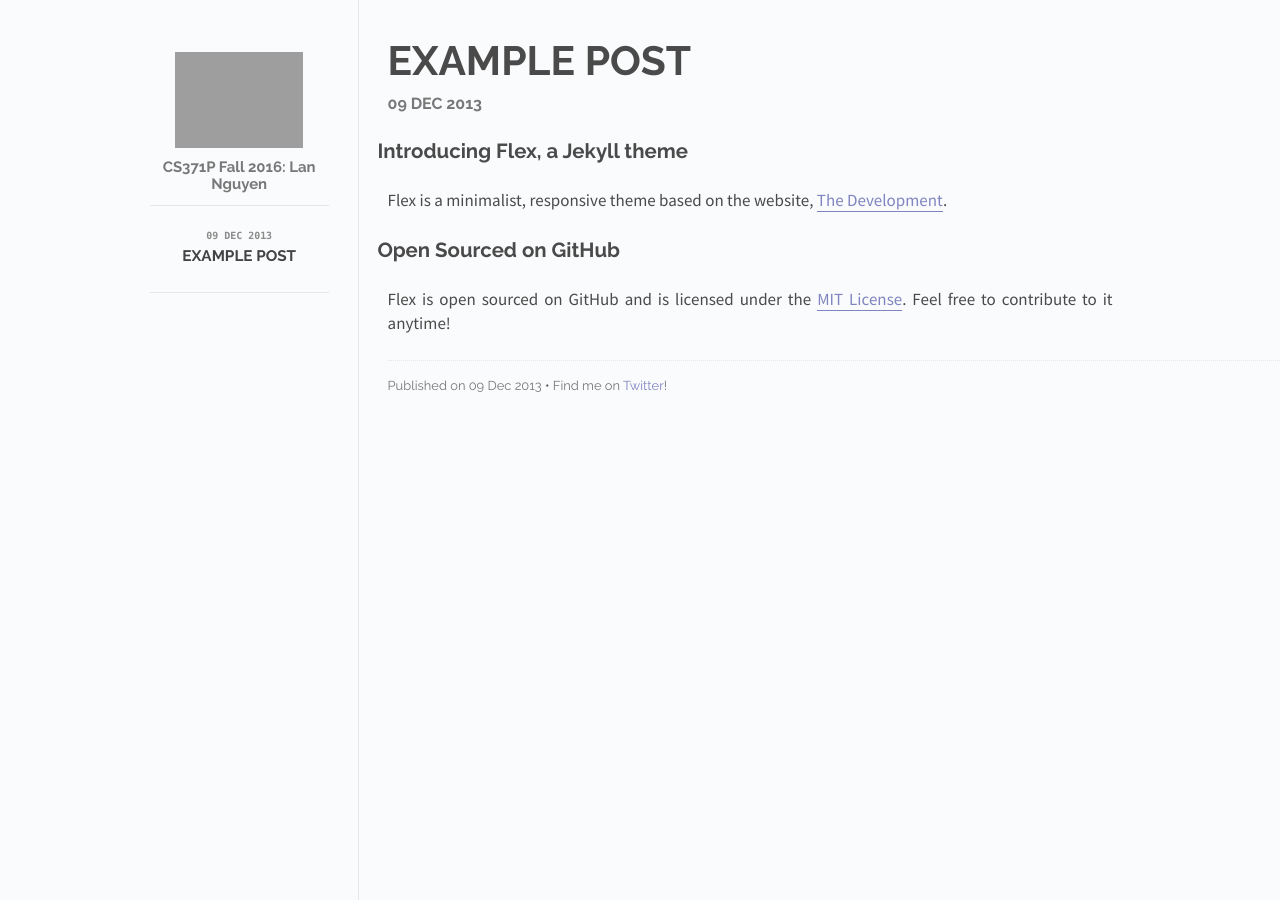
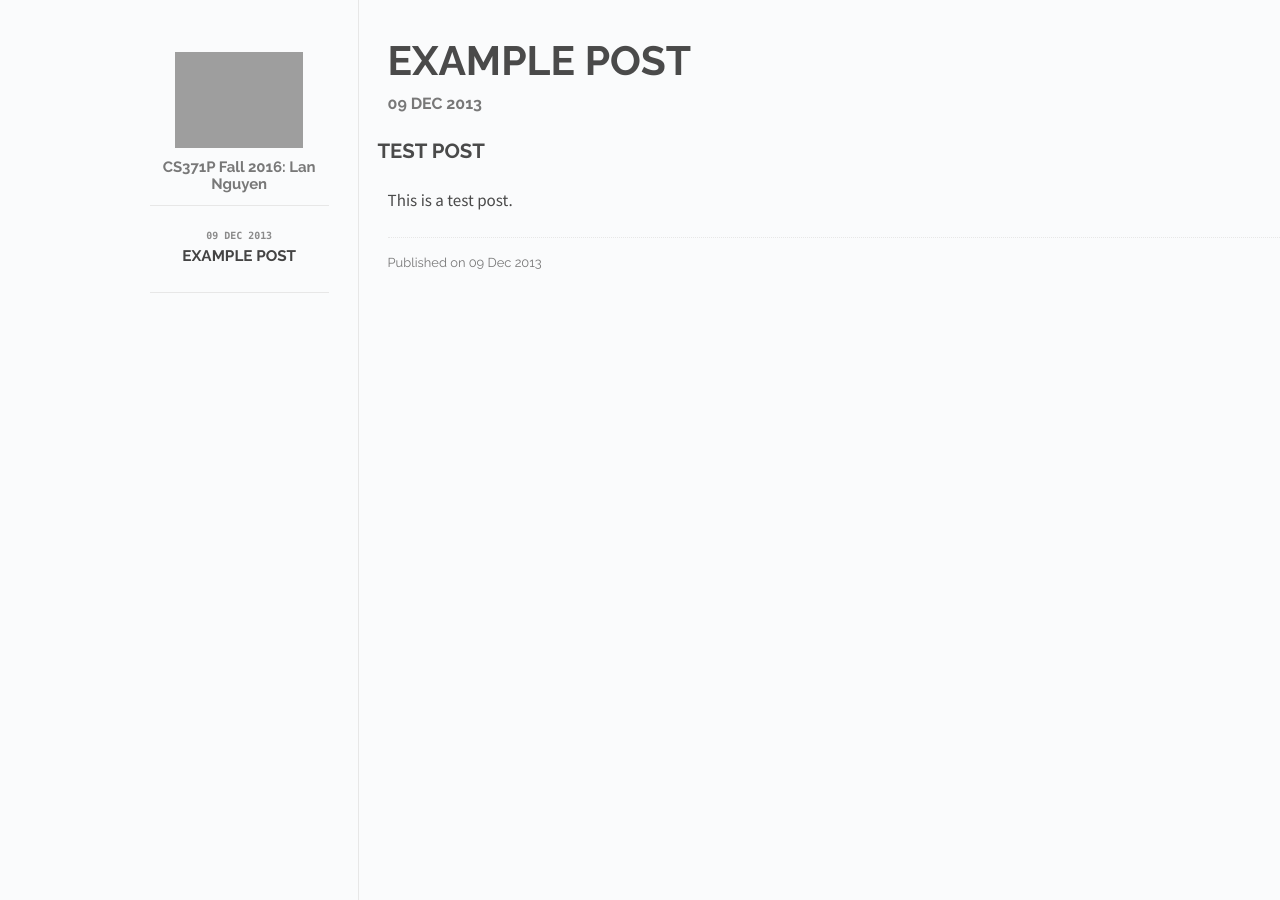
Before and after one commit to chareth/cs371p-blog, a Jekyll site: the page built from _posts/2013-12-09-example-post.md, in a window 1280 px wide. Built offline with Jekyll 4.4.1, drawn with Linux system fonts in a browser that asks for light colours.

Commit message:
removed social media links

```diff
--- a/_config.yml
+++ b/_config.yml
@@ -1,2 +1,2 @@
 name: Flex
-baseurl: /cs371p-blog
+# baseurl: /cs371p-blog
--- a/_includes/post.html
+++ b/_includes/post.html
@@ -1,6 +1,6 @@
 <div class="content" id="home">
   <div id="sidebar-button">
-    <img src="/images/sidebar-button.png">
+    <img src="{{site.baseurl}}/images/sidebar-button.png">
   </div>
   <div id="post-info">
     <div id="info-container">
@@ -14,8 +14,7 @@
   </div>
   <div class="colophon">
     <p>
-      <span id="pub-date">Published on {{ page.date | date_to_string }}</span> <span class="separator">&bull;</span>
-      <span id="social">Find me on <a href="">Twitter</a>!</span>
+      <span id="pub-date">Published on {{ page.date | date_to_string }}</span>
     </p>
   </div>
 </div>
--- a/_posts/2013-12-09-example-post.md
+++ b/_posts/2013-12-09-example-post.md
@@ -5,10 +5,6 @@ date:   2013-12-09 12:00:00
 categories: posts
 ---
 
-## Introducing Flex, a Jekyll theme
+## TEST POST
 
-Flex is a minimalist, responsive theme based on the website, [The Development](http://thedevelopment.co).
-
-## Open Sourced on GitHub
-
-Flex is open sourced on GitHub and is licensed under the [MIT License](http://opensource.org/licenses/MIT). Feel free to contribute to it anytime!
+This is a test post.
```
Also changed, not shown: 2 other files.
